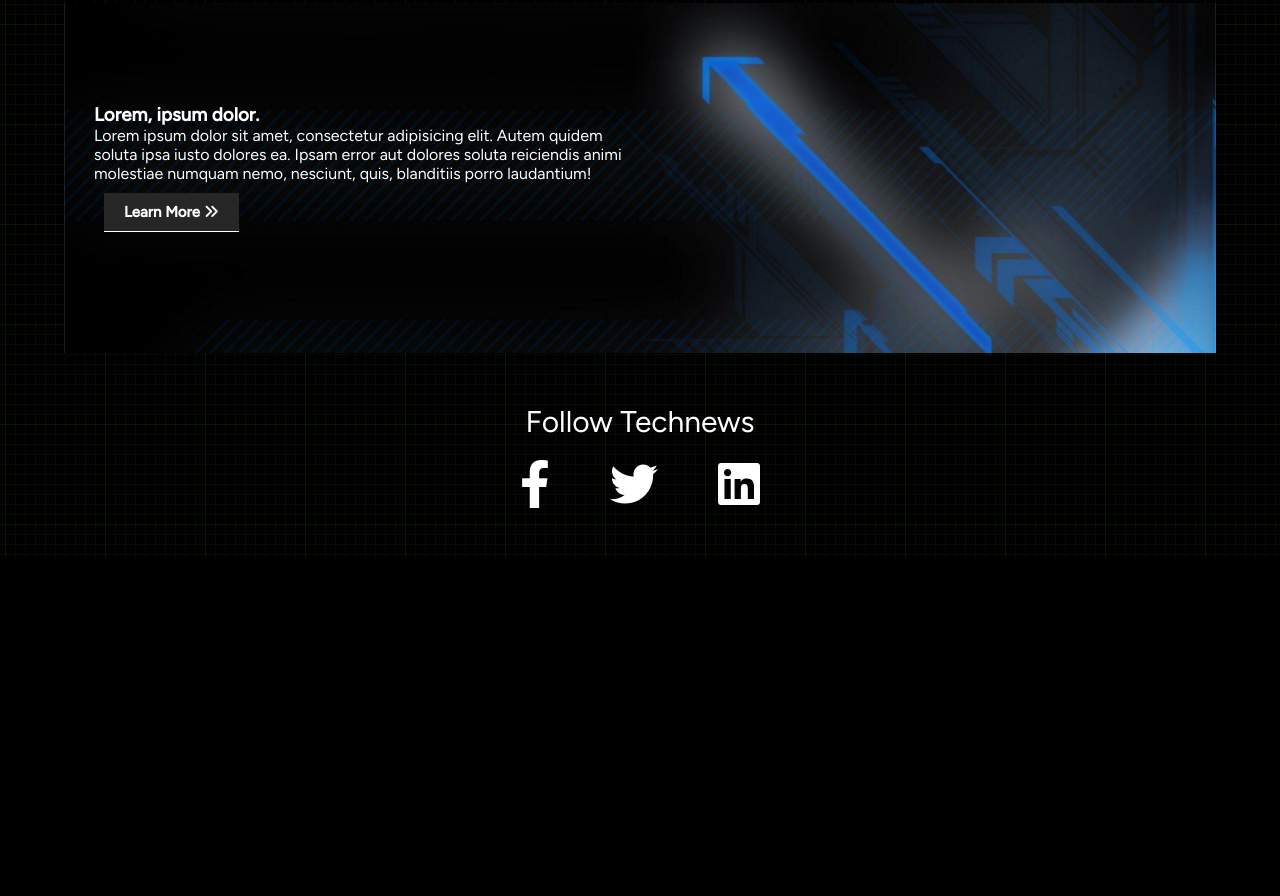
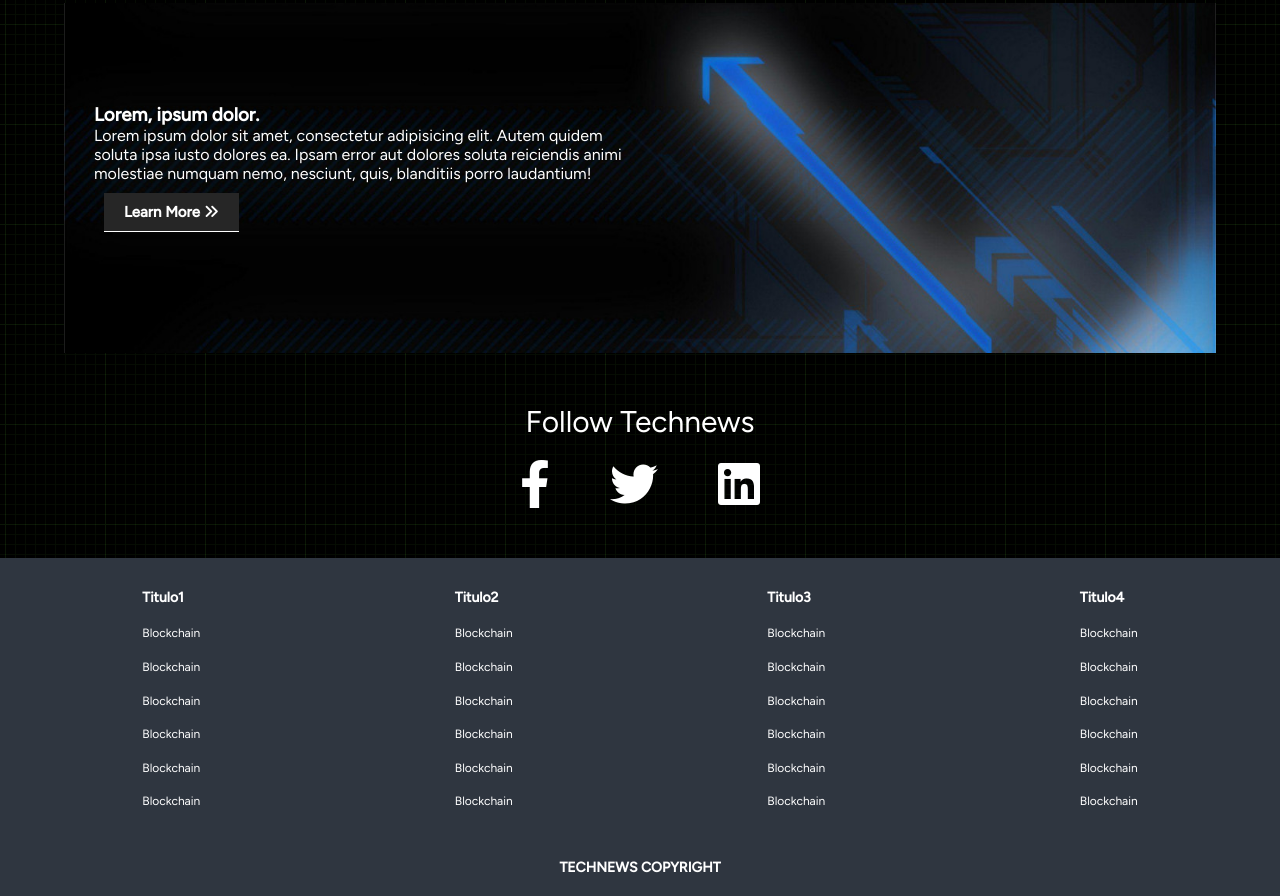
Before and after one commit to gh0stdriv3r/technews, a plain HTML site: page index.html in a window 1280 px wide. Shown: the part 1781-2677 px from the top of the page. Before the commit the page ends 2339 px from the top, so only its background shows below. Drawn offline with nearby package versions, Linux system fonts and the light colour scheme.

Commit message:
commit final

```diff
--- a/index.html
+++ b/index.html
@@ -15,6 +15,10 @@
     <link rel="stylesheet" href="styles.css">
 </head>
 <body>
+    <button class="menu-btn">
+        <i class="fas fa-bars fa-2x"></i>
+    </button>
+
     <div class="contenedor">
         <nav class="nav-main">
             <img src="img/brand.png" alt="Technews LOGO" class="nav-brand">
@@ -23,7 +27,7 @@
                     <a href="#">Web Development</a>
                 </li>
                 <li>
-                    <a href="#">Blochain</a>
+                    <a href="#">Blockchain</a>
                 </li>
                 <li>
                     <a href="#">Artificial Intelligence</a>
@@ -142,5 +146,117 @@
             </div>
         </section>
     </div>
+    <div class="footer-links">
+        <div class="footer-container">
+            <ul>
+                <li>
+                    <a href="#">
+                        <h3>Titulo1</h3>
+                    </a>
+                </li>
+                <li>
+                    <a href="#">Blockchain</a>
+                </li>
+                <li>
+                    <a href="#">Blockchain</a>
+                </li>
+                <li>
+                    <a href="#">Blockchain</a>
+                </li>
+                <li>
+                    <a href="#">Blockchain</a>
+                </li>
+                <li>
+                    <a href="#">Blockchain</a>
+                </li>
+                <li>
+                    <a href="#">Blockchain</a>
+                </li>
+            </ul>
+            <ul>
+                <li>
+                    <a href="#">
+                        <h3>Titulo2</h3>
+                    </a>
+                </li>
+                <li>
+                    <a href="#">Blockchain</a>
+                </li>
+                <li>
+                    <a href="#">Blockchain</a>
+                </li>
+                <li>
+                    <a href="#">Blockchain</a>
+                </li>
+                <li>
+                    <a href="#">Blockchain</a>
+                </li>
+                <li>
+                    <a href="#">Blockchain</a>
+                </li>
+                <li>
+                    <a href="#">Blockchain</a>
+                </li>
+            </ul>
+            <ul>
+                <li>
+                    <a href="#">
+                        <h3>Titulo3</h3>
+                    </a>
+                </li>
+                <li>
+                    <a href="#">Blockchain</a>
+                </li>
+                <li>
+                    <a href="#">Blockchain</a>
+                </li>
+                <li>
+                    <a href="#">Blockchain</a>
+                </li>
+                <li>
+                    <a href="#">Blockchain</a>
+                </li>
+                <li>
+                    <a href="#">Blockchain</a>
+                </li>
+                <li>
+                    <a href="#">Blockchain</a>
+                </li>
+            </ul>
+            <ul>
+                <li>
+                    <a href="#">
+                        <h3>Titulo4</h3>
+                    </a>
+                </li>
+                <li>
+                    <a href="#">Blockchain</a>
+                </li>
+                <li>
+                    <a href="#">Blockchain</a>
+                </li>
+                <li>
+                    <a href="#">Blockchain</a>
+                </li>
+                <li>
+                    <a href="#">Blockchain</a>
+                </li>
+                <li>
+                    <a href="#">Blockchain</a>
+                </li>
+                <li>
+                    <a href="#">Blockchain</a>
+                </li>
+            </ul>
+        </div>
+    </div>
+
+    <footer class="footer">
+        <h3>TECHNEWS COPYRIGHT</h3>
+    </footer>
+    <!--SCROLL REVEAL-->
+    <script src="https://unpkg.com/scrollreveal"></script>
+    <!--Custom JS-->
+    <script src="main.js"></script>
 </body>
 </html>
--- a/main.js
+++ b/main.js
@@ -0,0 +1,8 @@
+document.querySelector('.menu-btn').addEventListener('click', ()=>{
+    document.querySelector('.nav-menu').classList.toggle('show');
+})
+
+ScrollReveal().reveal('.showcase');
+ScrollReveal().reveal('.news-cards',{delay: 500});
+ScrollReveal().reveal('.cards-banner-one',{delay: 500});
+ScrollReveal().reveal('.cards-banner-two',{delay: 500});
--- a/styles.css
+++ b/styles.css
@@ -56,13 +56,23 @@ hr{
     margin: 10px 0;
 }
 
+/*MENU HAMBURGUESA*/
+.menu-btn{
+    position: absolute;
+    cursor: pointer;
+    top: 15px;
+    right: 30px;
+    z-index: 2;
+    display: none;
+}
+
 /*SHOWCASE*/
 .showcase{
     width: 100%;
     height: 550px;
     background-color: green;
     background: url('./img/showcase2.jpg') no-repeat center center/cover;
-    padding-bottom: 50px;
+    padding: 50px;
     margin-bottom: 20px;
     display: flex;
     flex-direction: column;
@@ -164,3 +174,95 @@ hr{
 .links a i{
     font-size: 3rem;
 }
+
+/*FOOTER LINKS*/
+.footer-links{
+    background: #2f3640;
+    color: #616161;
+    font-size: 12px;
+    padding: 20px;
+}
+.footer-container{
+    display: grid;
+    grid-template-columns: repeat(4, 1fr);
+    gap: 10px;
+    align-items: flex-start;
+    justify-content: center;
+}
+.footer-container ul{
+    margin: 0 auto;
+}
+.footer-container ul li{
+    line-height: 2.8;
+}
+
+/*FOOTER*/
+.footer{
+    background: #2f3640;
+    color: 616161;
+    font-size: 12px;
+    padding: 20px 0;
+    text-align: center;
+    padding-bottom: 20px;
+}
+
+/*RESPONSIVE DESIGN*/
+@media (max-width: 700px){
+    .menu-btn{
+        display: block;
+    }
+
+    .nav-main ul.nav-menu{
+        display: block;
+        position: absolute;
+        top: 0;
+        left: 0;
+        background: #2f3640;
+        height: 100%;
+        padding: 30px;
+        opacity: .9;
+        transform: translateX(-400px);
+        transition: transform .5s ease-in-out;
+    }
+    .nav-main ul.nav-menu.show{
+        transform: translate(-20px);
+    }
+    .nav-main ul.nav-menu li{
+        padding: 20px;
+        border-bottom: #ccc solid 1px;
+    }
+    .nav-main ul.nav-menu-right{
+        margin-right: 50px;
+    }
+
+    .news-cards{
+        grid-template-columns: repeat(2, 1fr);
+    }
+
+    .cards-banner-one .content {
+        width: 80%;
+    }
+    .cards-banner-two .content{
+        width: 80%;
+    }
+    .footer-links .footer-container{
+        grid-template-columns: repeat(2, 1fr);
+    }
+
+}
+@media (max-width: 500px){
+    .news-cards{
+        grid-template-columns: 1fr;
+    }
+    .news-cards img{
+        height: 250px;
+    }
+    .cards-banner-one .content,
+    .cards-banner-two .content{
+        width:100%
+        padding: 60px 20px;
+    }
+    .footer-links .footer-container{
+        grid-template-columns: 1fr;
+    }
+}
```
